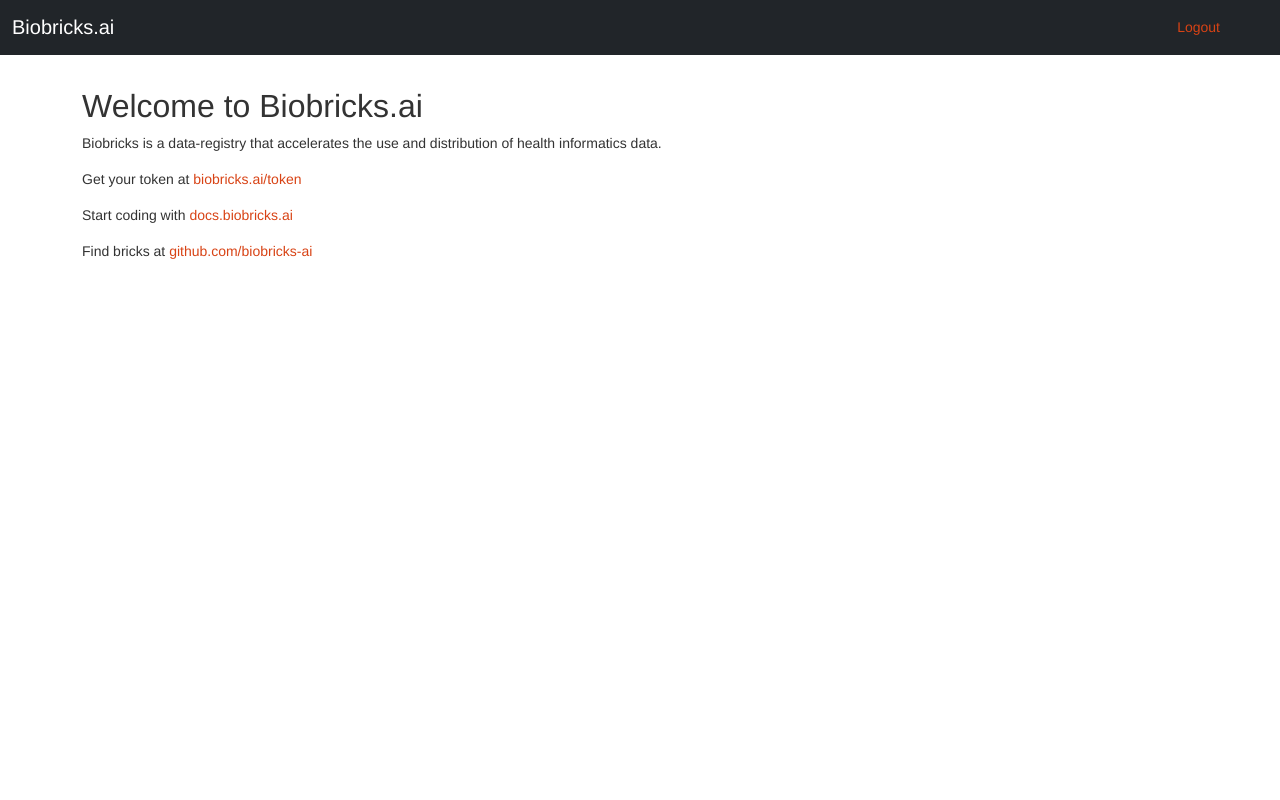
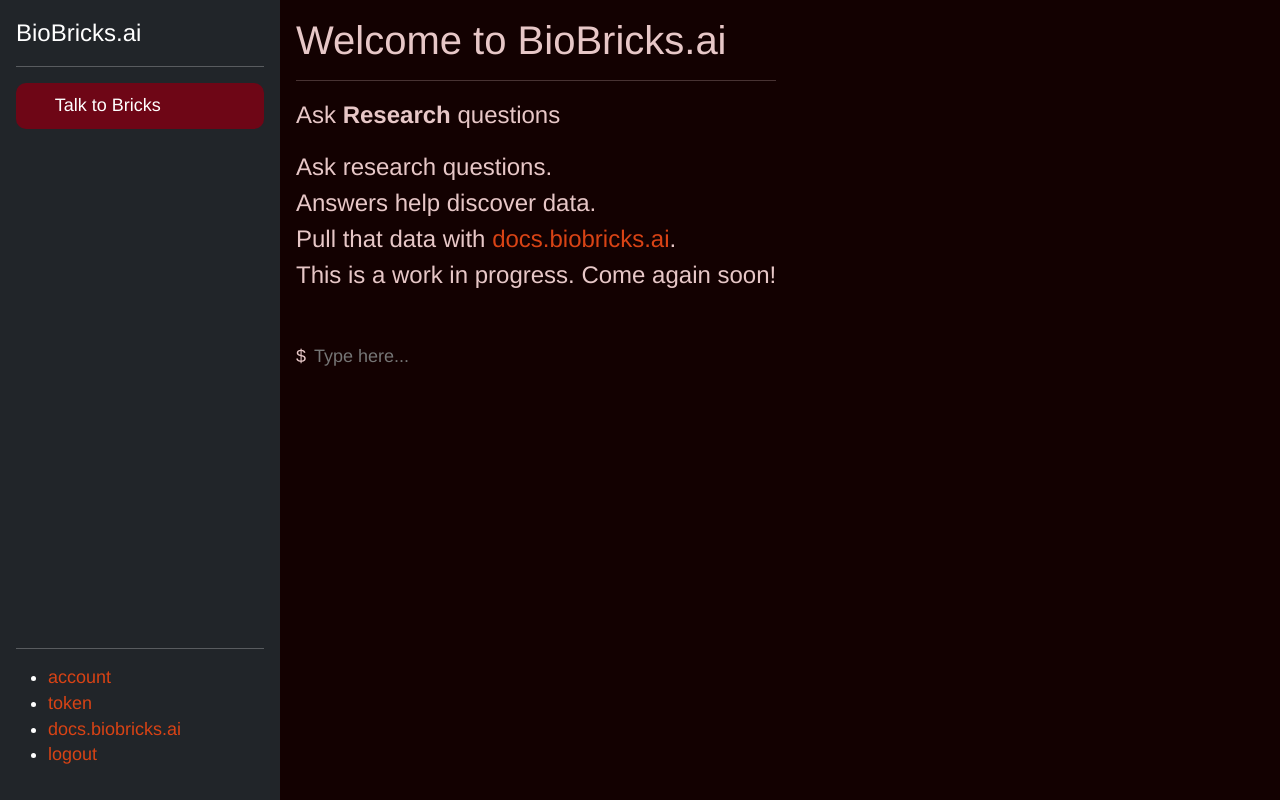
Before and after one commit to biobricks-ai/biobricks.ai, a Flask app: page / in a window 1280 px wide. Run offline with Flask 2, Linux system fonts and the light colour scheme; the visitor is signed in with stand-in values (Sample User, id 1); parts of the project's set-up code (start-up, migrations or seed data) failed here and were passed over; some libraries are stand-ins or nearby versions.

Commit message:
biobricks.ai langchain getting close

```diff
--- a/src/bbportal/app.py
+++ b/src/bbportal/app.py
@@ -64,3 +64,12 @@
   token = flask.request.args.get('token')
   token_exists = ds.find('SELECT token from user WHERE token=(?)',(token,))
   return json.dumps(token_exists is not None)
+
+# CONSOLE =======================================================================================================
+@app.route('/console', methods=['GET'])
+def console():
+  print(flask.request.args.get("command"))
+  # input_value = flask.request.args.get('input')
+  # Process the input value here and generate a JSON response
+  # response_data = {'message': 'Processed input: ' + input_value}
+  return "hope is an illusion" # flask.jsonify(response_data)
--- a/src/bbportal/static/app.css
+++ b/src/bbportal/static/app.css
@@ -24,7 +24,7 @@
 /* choose an easy to read font for the whole site */
 body {
     font-family: "Helvetica Neue", Helvetica, Arial, sans-serif;
-    font-size: 14px;
+    font-size: 18px;
     line-height: 1.428571429;
     color: #333;
     background-color: #fff;
--- /dev/null
+++ b/src/bbportal/static/console.js
@@ -0,0 +1,181 @@
+class Console {
+	constructor(element) {
+		this.element = element;
+		this.buffer = '';
+		this.history = [];
+		this.historyIndex = -1;
+
+    // create a full width inputline
+    // <input id="console-input" type="text" placeholder="Type here..." onkeyup="handleKeyUp(event)"
+    // style="background-color: #070404; color: white; border: none; font-family: monospace; outline: none; margin-left: 8px;">
+    this.inputline = document.createElement('input')
+    this.inputline.id = 'console-input';
+    this.inputline.type = 'text';
+    this.inputline.placeholder = 'Type here...';
+    this.inputline.style.color = 'white';
+    this.inputline.style.border = 'none';
+    this.inputline.style.outline = 'none';
+    this.inputline.style.width = '100%';
+    this.inputline.style.backgroundColor = 'transparent';
+    this.inputline.style.paddingLeft = '8px';
+
+    // create a div that places $ to the left of the inputline
+    // <div style="display: flex; flex-direction: row; align-items: center;">
+    this.inputdiv = document.createElement('div');
+    this.inputdiv.style.display = 'flex';
+    this.inputdiv.style.flexDirection = 'row';
+    this.inputdiv.style.alignItems = 'center';
+    this.inputdiv.style.width = "100%";
+    this.inputdiv.style.fontFamily = '"Ubuntu Mono", monospace;';
+    this.inputdiv.style.fontSize = "1em"
+    this.inputdiv.appendChild(document.createTextNode('$ '));
+    this.inputdiv.appendChild(this.inputline);
+
+    this.element.appendChild(this.inputdiv);
+    this.init()
+	}
+
+	init() {
+		this.inputline.addEventListener('keydown', (event) => this.handleKeyDown(event));
+		this.inputline.addEventListener('input', () => this.handleInput());
+		this.inputline.addEventListener('click', () => this.setFocus());
+    this.setFocus()
+	}
+
+	handleKeyDown(event) {
+		if (event.keyCode === 13) { // Enter
+			event.preventDefault();
+			const command = this.inputline.value;
+			this.history.push(command);
+			this.historyIndex = -1;
+			this.buffer = '';
+			this.runCommand(command);
+		}
+		else if (event.keyCode === 38) { // Up
+			event.preventDefault();
+			if (this.historyIndex === -1) {
+				this.historyIndex = this.history.length - 1;
+			} else if (this.historyIndex > 0) {
+				this.historyIndex--;
+			}
+			this.buffer = this.history[this.historyIndex] || '';
+			this.updateBuffer();
+		}
+		// else if (event.keyCode === 40) { // Down
+		// 	event.preventDefault();
+		// 	if (this.historyIndex === -1) {
+		// 		this.buffer = '';
+		// 	} else if (this.historyIndex < this.history.length - 1) {
+		// 		this.historyIndex++;
+		// 		this.buffer = this.history[this.historyIndex];
+		// 	} else {
+		// 		this.historyIndex = -1;
+		// 		this.buffer = '';
+		// 	}
+		// 	this.updateBuffer();
+		// }
+		else if (event.keyCode === 76 && event.ctrlKey) {
+			event.preventDefault();
+			this.clear();
+		}
+	}
+
+	handleInput() {
+		// set the buffer to the current value of the inputline
+    this.buffer = this.inputline.value;
+	}
+
+	runCommand(command) {
+		this.inputline.value = ''; // clear inputline
+		this.addLine(`$ ${command}`, 'console-command');
+		const output = this.execute(command)
+
+    output.then((data) => {
+      this.addLine(data);
+		  this.scrollToBottom();
+    })
+	}
+
+	execute(command) {
+		// send request to /console?command=`${command}`
+    // return the response as a promise
+    return new Promise((resolve, reject) => {
+      const xhr = new XMLHttpRequest();
+      xhr.open('GET', '/console?command=' + encodeURIComponent(command));
+      xhr.onload = () => {
+        if (xhr.status === 200) {
+          resolve(xhr.response);
+        } else {
+          reject(new Error(`Request failed with status ${xhr.status}`));
+        }
+      };
+      xhr.onerror = () => {
+        reject(new Error('Request failed'));
+      };
+      xhr.send();
+    })
+	}
+
+	add(element){
+		this.element.insertBefore(element, this.inputdiv);
+		// if paddingbottom is greater than offsetheight, reduce it by offsetheight
+		// padding is maintained to allow user to clear screen with ctrl+l
+    const curpadding = parseInt(this.element.style.paddingBottom);
+    if(curpadding > element.offsetHeight) {
+      const newpadding = curpadding - element.offsetHeight;
+      this.element.style.paddingBottom = `${newpadding}px`;
+    }
+	}
+
+	addLine(line, clazz = null) {
+		const pre = document.createElement('pre');
+		pre.textContent = line;
+		pre.style.color = 'white';
+		pre.style.margin = '0';
+		pre.style.padding = '0';
+		pre.style.fontFamily = '"Ubuntu Mono", monospace;';
+		pre.style.fontSize = "1em"
+		if(clazz != null)
+			pre.classList.add(clazz);
+		this.add(pre);
+	}
+
+	updateBuffer() {
+		this.inputline.value = this.buffer;
+		this.setFocus();
+	}
+
+	setFocus() {
+		// const range = document.createRange();
+		// const selection = window.getSelection();
+		// range.selectNodeContents(this.inputline);
+		// range.collapse(false);
+		// selection.removeAllRanges();
+		// selection.addRange(range);
+		this.inputline.focus();
+	}
+
+	scrollToBottom(addoffset = false) {
+		// scroll to the bottom of the console
+    consoleContainer.scrollTop = consoleContainer.scrollHeight;
+	}
+
+	clear() {
+    const consoleContainer = document.querySelector('#console-container');
+    // find the number of lines that will fit in the consolecontainer
+    const lineheight = this.inputdiv.offsetHeight;
+    const offset = consoleContainer.offsetHeight - lineheight*2
+    // increase bottom padding of the console to push inputline to top
+    this.element.style.paddingBottom = `${offset}px`;
+
+		this.scrollToBottom();
+		this.setFocus();
+	}
+}
+
+const consoleElement = document.querySelector('#console');
+const consoleInstance = new Console(consoleElement);
+
+// if the consoleContainer gets a click event, set the focus to the inputline
+const consoleContainer = document.querySelector('#console-container');
+consoleContainer.addEventListener('click', () => consoleInstance.setFocus());
--- a/src/bbportal/templates/layout.html
+++ b/src/bbportal/templates/layout.html
@@ -14,47 +14,151 @@
 
   </head>
 
-  <body>
+  <style>
+    ::-webkit-scrollbar {
+      width: 12px;
+      background-color: transparent;
+    }
 
-    <!-- TOP NAVBAR -->
-    <nav class="navbar navbar-expand-lg navbar-dark bg-dark">
-      <div class="container-fluid">
-        <a class="navbar-brand" href="#">Biobricks.ai</a>
+    ::-webkit-scrollbar-thumb {
+      background-color: #3d030c;
+      border-radius: 20px;
+    }
 
-          <ul class="navbar-nav ml-auto pe-5 dropstart">
-            {% if current_user.is_authenticated %}
-            <li><a href="{{ url_for('logout')}}">Logout</a></li>
-            <!-- <li class="nav-item dropdown">
-              <a class="nav-link dropdown-toggle" href="#" id="navbarDropdown" role="button" data-bs-toggle="dropdown" aria-expanded="false">
-              <i class="bi-person-circle"></i>
-              </a>
-              <ul class="dropdown-menu" aria-labelledby="navbarDropdown">
-                <li><a class="dropdown-item" href="{{ url_for('token')}}">Token</a></li>
-                <li><a class="dropdown-item" href="{{ url_for('customer_portal') }}">Billing</a></li>
-                <li><a class="dropdown-item" href="{{ url_for('logout')}}">Logout</a></li>
-              </ul> -->
-            </li>
-            {% else %}
-            <li class="px-1"><a href="/login" style="color:rgb(157, 199, 233)">login</a></li>
-            <li class="px-1"><a href="/register" style="color:rgb(157, 199, 233)">register</a></li>
-            {% endif %}
-          </ul>
+    ::-webkit-scrollbar-thumb:hover {
+      background-color: #d8122f;
+    }
 
+    /* ::-webkit-scrollbar-thumb:active {
+      background-color: #4c8e64;
+    } */
+
+    ::-webkit-scrollbar-corner {
+      background-color: #2E3436;
+    }
+
+  .brick-theme .nav-link {
+    background-color: #3d030c;
+    color: #FFF;
+    border-radius: 10px;
+    padding: 10px;
+    margin-bottom: 5px;
+  }
+
+  .brick-theme .nav-link:hover {
+    background-color: #d8122f;
+    color: #FFF;
+    text-decoration: none;
+  }
+
+  .brick-theme .nav-link.active {
+    background-color: #6e0616;
+    color: #FFF;
+  }
+
+  .console-line {
+    margin: 0;
+  }
+
+  .console-command{
+    background-color: #41040d;
+    width: 100%;
+  }
+
+  </style>
+  <script>
+
+    function console_append(line){
+      const console = document.getElementById('console');
+      const p = document.createElement('p');
+      p.style.margin = '0';
+      p.innerText = line;
+      console.appendChild(p);
+      console.scrollTop = console.scrollHeight;
+    }
+
+    function sendRequest() {
+      const inputField = document.getElementById('console-input');
+      const inputValue = inputField.value;
+      const url = '/process_input?input=' + encodeURIComponent(inputValue);
+      fetch(url)
+        .then(response => response.json())
+        .then(data => {
+          console.log(data);
+          // Handle the JSON response data here
+        });
+    }
+
+    function handleKeyUp(event) {
+      if (event.key === 'Enter') {
+        const inputField = document.getElementById('console-input');
+        const inputValue = inputField.value;
+        console_append("$ " + inputValue)
+        inputField.value = '';
+        sendRequest();
+      }
+    }
+  </script>
+
+  <body style="margin:0">
+   <main style="display: flex; flex-direction: row; height: 100vh;">
+
+    <div class="d-flex flex-column flex-shrink-0 p-3 text-white bg-dark" style="width: 280px; min-height:100vh">
+      <a href="/" class="d-flex mb-3 mb-md-0 me-md-auto text-white text-decoration-none">
+        <!-- <svg class="bi me-2" width="40" height="32"><use xlink:href="#bootstrap"></use></svg> -->
+        <span class="fs-4">BioBricks.ai</span>
+      </a>
+      <hr>
+      <ul class="nav nav-pills flex-column mb-auto brick-theme">
+        <li class="nav-item">
+          <a href="#" class="nav-link active" aria-current="page">
+            <svg class="bi me-2" width="16" height="16"><use xlink:href="#home"></use></svg>
+            Talk to Bricks
+          </a>
+        </li>
+        <!-- <li class="nav-item">
+          <a href="#" class="nav-link" aria-current="page">
+            <svg class="bi me-2" width="16" height="16"><use xlink:href="#home"></use></svg>
+            Brick Dictionary
+          </a>
+        </li> -->
+      </ul>
+      <hr>
+      <div class="dropdown">
+        <ul>
+          <li><a href="{{ url_for('customer_portal') }}">account</a></li>
+          <li><a href="/token">token</a></li>
+          <li><a href="https://docs.biobricks.ai">docs.biobricks.ai</a></li>
+          <li><a href="/logout">logout</a></li>
+        </ul>
       </div>
-    </nav>
+    </div>
 
-{% with messages = get_flashed_messages() %}
-  {% if messages %}
-    <ul class=flashes>
-    {% for message in messages %}
-      <li>{{ message }}</li>
-    {% endfor %}
-    </ul>
-  {% endif %}
-{% endwith %}
+    <div id="repl" style="background-color: #130101; display: flex;
+      flex-direction: column; flex-grow: 1;
+      height:100%; min-height: 0;">
 
-<div class="container container-xxl my-md-4 bd-layout">
-  <main class="bd-main order-1">
-    {% block body %}{% endblock %}
-  </main>
-</div>
+      <div id = "console-container" style="flex-grow:1; overflow:auto">
+      <div id="console"
+      style="color: rgb(231, 199, 199); display: flex;
+      flex-direction: column; align-items: flex-start;
+      justify-content: flex-end;
+      padding: 16px; line-height: 1.5;">
+      <div style="font-size: x-large;  font-family: 'Helvetica Neue', sans-serif;">
+        <h1>Welcome to BioBricks.ai</h1>
+        <hr>
+        <p>Ask <b>Research</b> questions</p>
+        <p>
+          Ask research questions.<br>
+          Answers help discover data. <br>
+          Pull that data with <a href="https://docs.biobricks.ai">docs.biobricks.ai</a>.<br>
+          This is a work in progress. Come again soon!
+        </p>
+      </div>
+      <hr>
+      </div>
+    </div>
+  </div>
+</main>
+<script src="static/console.js"></script>
+</body>
--- a/src/bbportal/templates/login.html
+++ b/src/bbportal/templates/login.html
@@ -1,4 +1,4 @@
-{% extends "layout.html" %}
+{% extends "old.layout.html" %}
 {% block body %}
 
 <div class="pb-3 pt-2">
--- a/src/bbportal/templates/register.html
+++ b/src/bbportal/templates/register.html
@@ -1,4 +1,4 @@
-{% extends "layout.html" %}
+{% extends "old.layout.html" %}
 {% block body %}
 
 <div class="pb-3 pt-2">
```
Also changed, not shown: masonchain.py (added, +14 -0 lines), src/bbportal/templates/old.layout.html (added, +61 -0 lines).
